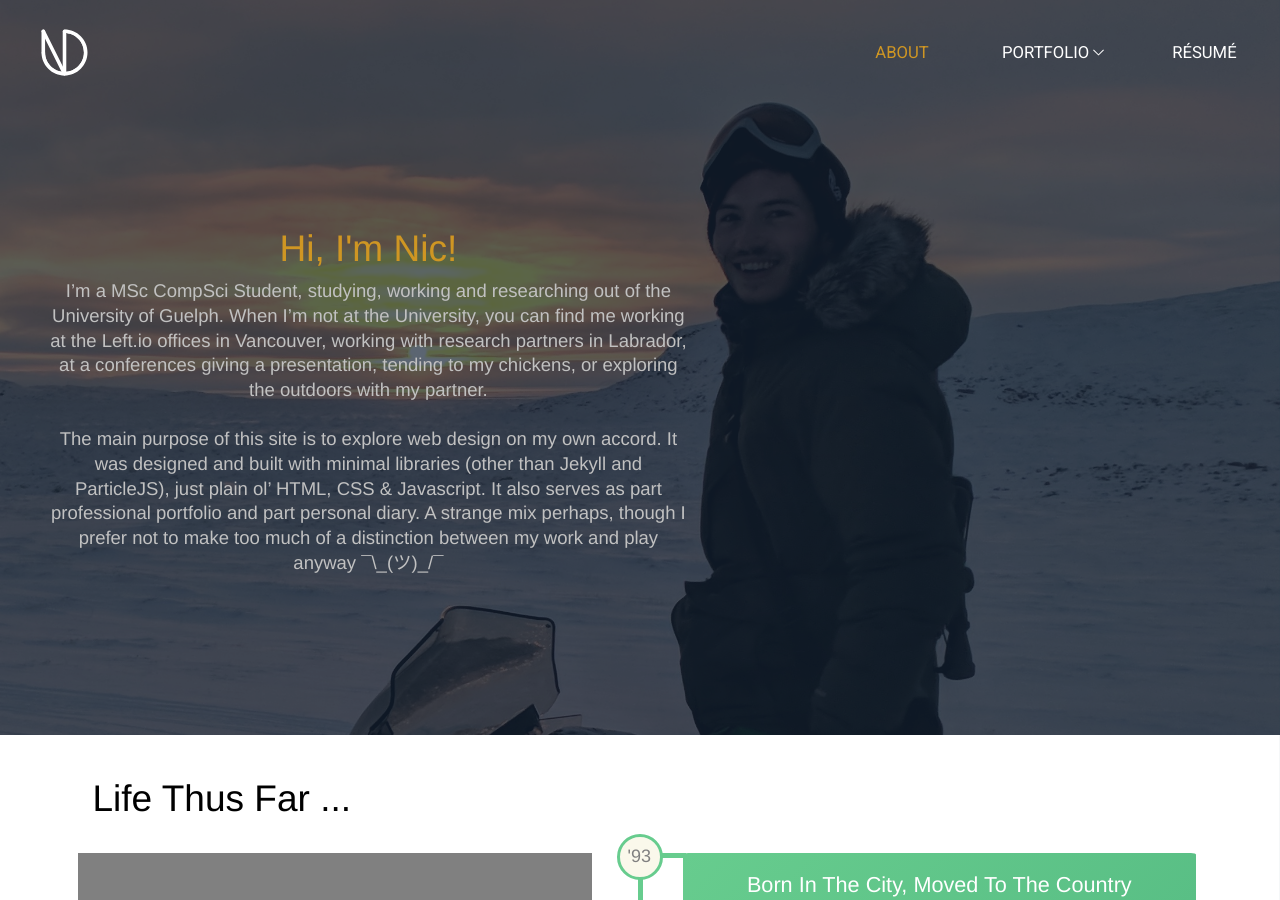
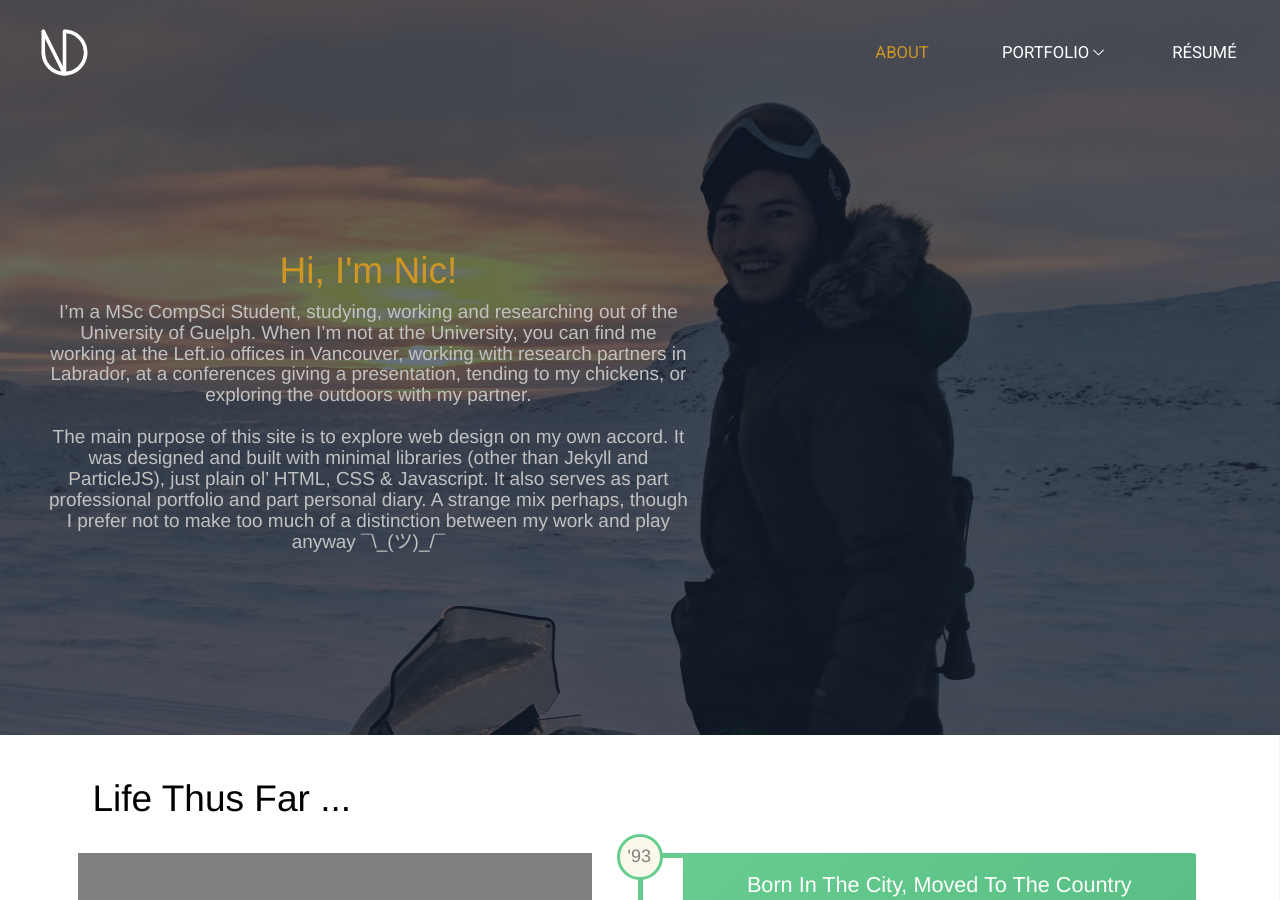
Before and after one commit to Durishn/nicdurish.ca-v1, a Jekyll site: the page built from pages/about.html, in a window 1280 px wide and 900 px high. Built offline with Jekyll 4.4.1, drawn with Linux system fonts in a browser that asks for light colours; nearby versions of some CDN libraries.

Commit message:
testy test

```diff
--- a/css/custom/_variables.scss
+++ b/css/custom/_variables.scss
@@ -48,7 +48,7 @@ $default-background: #e8e7e5; //Off White
 /***************************
 * FONT SIZES
 ****************************/
-$fontmain: calc(14px + (20 - 14) * ((100vw - 300px) / (1600 - 300)));
-$linemain: calc(1.3em + (2 - 1.2) * ((100vw - 300px)/(1600 - 300)));
+$fontmain: calc(14px + (6) * ((100vw - 300px) / (1600 - 300)));
+$linemain: calc(1.3em + (0.8) * ((100vw - 300px)/(1600 - 300)));
 
 $font5: calc(0.5vw + 23px);
--- a/css/main.scss
+++ b/css/main.scss
@@ -136,6 +136,8 @@ Default Layout
 
 .banner-text{
   color: $light-grey;
+  font-size: calc(0.7vw + 10px);
+  line-height: calc(0.7vw + 12px);
 }
 
 /*************
--- a/pages/about.html
+++ b/pages/about.html
@@ -4,7 +4,7 @@ title: About
 permalink: /about/
 ---
 <div class="banner-div">
-	<div class="banner" style="background: url(../img/banner_1.jpg) no-repeat fixed 55% 0; background-size: cover; color: $nav-back; height: 100%; width: 100%; opacity: 0.3;"></div>
+	<div class="banner" style="background: url(../img/banner_1.jpg) no-repeat fixed 55% 0; background-size: cover; color: $nav-back; height: 100%; width: 100%; opacity: 0.35;"></div>
 		<div id="bannertext-left">
 			<div id="bannertext-container">
 			<h2 class="banner-title">Hi, I'm Nic!</h2>
```
Also changed, not shown: js/in-view.min.js (added), 3 other files.
